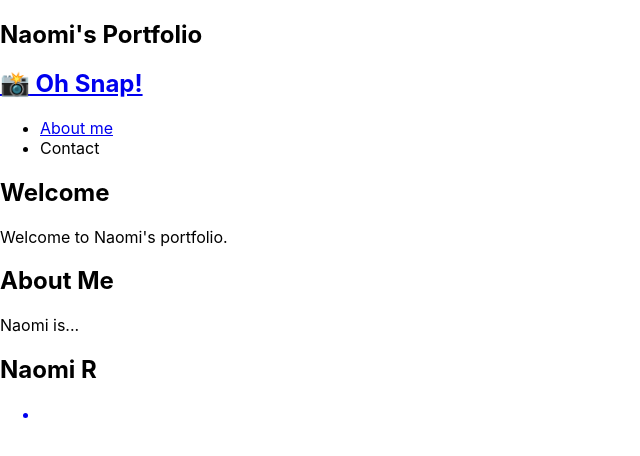
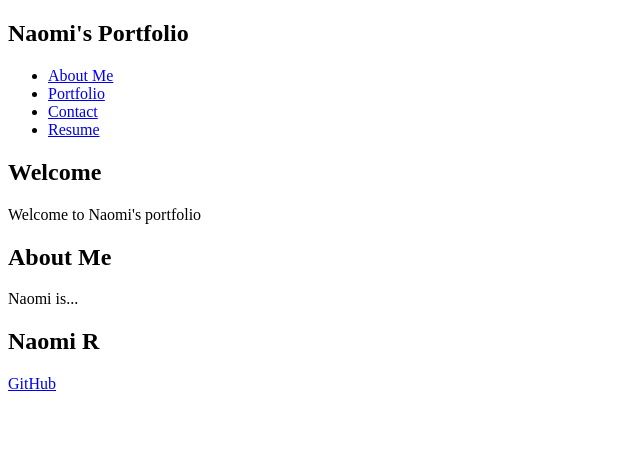
Before and after one commit to n-roz/20-muskrat, a React (Create React App) app in the folder 20-muskrat/: page / in a window 1280 px wide. Shown: the top 456 px of the page, without its empty margins (0-640 px from the left). Built offline with nearby package versions, Linux system fonts and the light colour scheme.

Commit message:
pushing before class

```diff
--- a/20-muskrat/src/App.css
+++ b/20-muskrat/src/App.css
@@ -32,7 +32,45 @@
   from {
     transform: rotate(0deg);
   }
+
   to {
     transform: rotate(360deg);
   }
 }
+
+body {
+  background-color: #86bbd8;
+}
+
+h1 {
+  color: #2f4858;
+
+}
+
+p {
+  color: #2f4858
+}
+
+h2 {
+  color: #2f4858;
+}
+
+h3 {
+  color: #2f4858;
+}
+
+.main-body {
+  background-color: #003049;
+}
+
+.cards {
+  background-color: #f26419;
+}
+
+.logos {
+  align-items: center;
+}
+
+main {
+  background-color: #f6ae2d;
+}
--- a/20-muskrat/src/components/Footer/index.js
+++ b/20-muskrat/src/components/Footer/index.js
@@ -1,16 +1,11 @@
-import React from "react";
+// import React from "react";
 
 function Footer() {
     return (
       <footer>
         <h2>Naomi R</h2>
         <p>
-          <ul>
-            <a href="https://github.com/n-roz">
-              <li className="logo">
-              </li>
-            </a>
-          </ul>
+            <a href="https://github.com/n-roz">GitHub</a>
         </p>
       </footer>
     );
--- a/20-muskrat/src/components/Header/index.js
+++ b/20-muskrat/src/components/Header/index.js
@@ -23,7 +23,7 @@ function Header(props) {
         <div class="hero-cta">
           <h2>Welcome</h2>
           <p>
-            Welcome to Naomi's portfolio.
+            Welcome to Naomi's portfolio
           </p>
         </div>
       </section>
--- a/20-muskrat/src/components/Nav/index.js
+++ b/20-muskrat/src/components/Nav/index.js
@@ -1,57 +1,29 @@
-import React, { useEffect } from 'react';
-import { capitalizeFirstLetter } from '../../utils/helpers';
+import React from "react";
 
-function Nav(props) {
-  const {
-    categories = [],
-    setCurrentCategory,
-    contactSelected,
-    currentCategory,
-    setContactSelected,
-  } = props;
+function Nav (props) {
+	const { currentTab, setCurrentTab } = props;
 
-  // useEffect(() => {
-  //   document.title = capitalizeFirstLetter(currentCategory.name);
-  // }, [currentCategory]);
-
-  // eslint-disable-next-line
 	return (
-    <header className="flex-row px-1">
-      <h2>
-        <a data-testid="link" href="/">
-          <span role="img" aria-label="camera"> 📸</span> Oh Snap!
-        </a>
-      </h2>
 		<nav>
-        <ul className="flex-row">
-          <li className="mx-2">
-            <a data-testid="about" href="#about" onClick={() => setContactSelected(false)}>
-              About me
-            </a>
+			<ul className="flex-row mobile-view">
+				<li className={currentTab === "about" ? "mx-2 navActive" : "mx-2"}><a
+				href='#about'
+					 onClick={() => setCurrentTab("about")}>About Me</a>
 				</li>
-          <li className={`mx-2 ${contactSelected && 'navActive'}`}>
-            <span onClick={() => setContactSelected(true)}>Contact</span>
+				<li className={currentTab === "portfolio" ? "mx-2 navActive" : "mx-2"}><a
+				href='#portfolio'
+					 onClick={() => setCurrentTab("portfolio")}>Portfolio</a>
 				</li>
-          {categories.map((category) => (
-            <li
-              className={`mx-1 ${
-                currentCategory.name === category.name && !contactSelected && 'navActive'
-                }`}
-              key={category.name}
-            >
-              <span
-                onClick={() => {
-                  setCurrentCategory(category);
-                  setContactSelected(false);
-                }}
-              >
-                {capitalizeFirstLetter(category.name)}
-              </span>
+				<li className={currentTab === "contact" ? "mx-2 navActive" : "mx-2"}> <a
+				href='#contact'
+					 onClick={() => setCurrentTab("contact")}>Contact</a>
 				</li>
-          ))}
+				<li className={currentTab === "resume" ? "mx-2 navActive" : "mx-2"}><a
+				href='#resume'
+					  onClick={() => setCurrentTab("resume")}>Resume</a>
+				</li>
 			</ul>
 		</nav>
-    </header>
 	);
 }
 
--- a/20-muskrat/src/index.css
+++ b/20-muskrat/src/index.css
@@ -1,4 +1,4 @@
-body {
+/* body {
   margin: 0;
   font-family: -apple-system, BlinkMacSystemFont, 'Segoe UI', 'Roboto', 'Oxygen',
     'Ubuntu', 'Cantarell', 'Fira Sans', 'Droid Sans', 'Helvetica Neue',
@@ -10,4 +10,8 @@ body {
 code {
   font-family: source-code-pro, Menlo, Monaco, Consolas, 'Courier New',
     monospace;
+} */
+
+.logos {
+  align-content: center;
 }
```
Also changed, not shown: 20-muskrat/src/components/Contact/index.js (+35 -58 lines), 20-muskrat/src/components/Resume/index.js (added, +29 -0 lines), 1 other file (tests, documents, lock files or other folders). Lines whose indentation alone changed are shown as unchanged.
